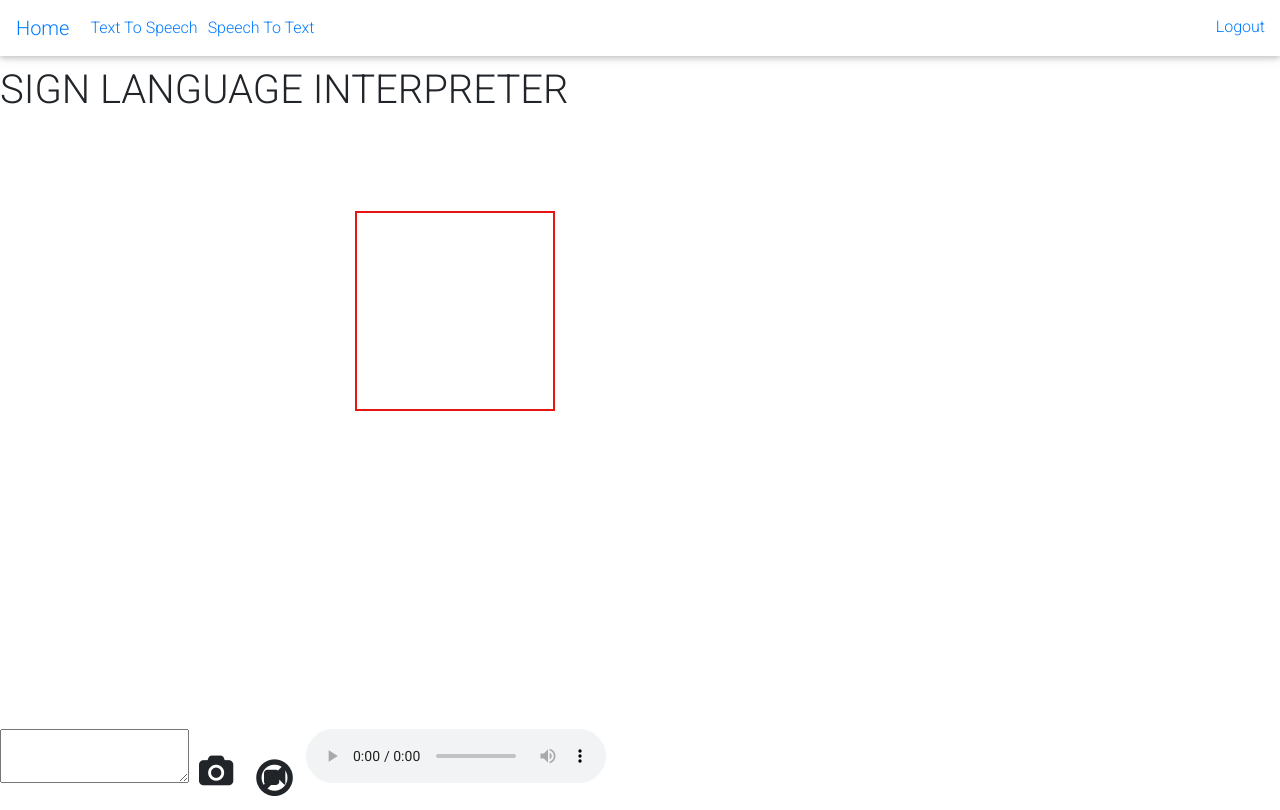
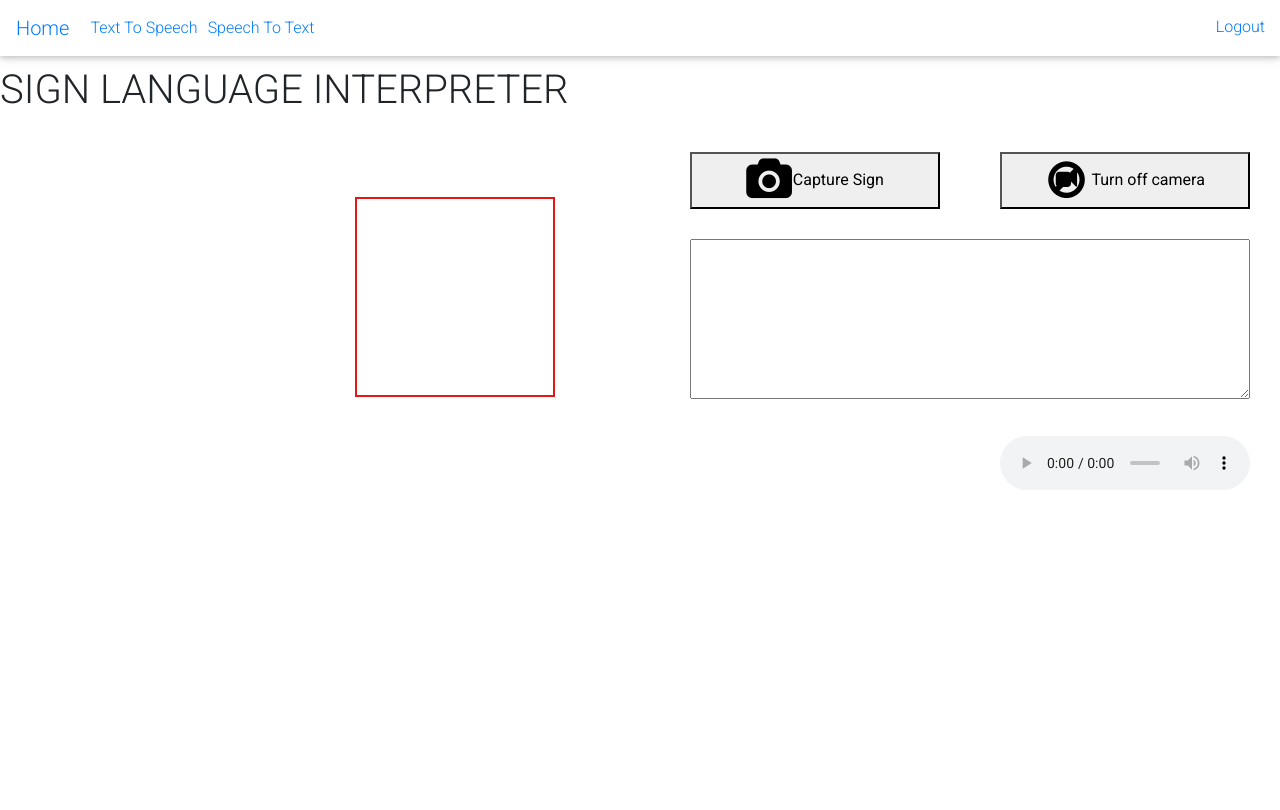
Before and after one commit to SJSUSpring2020-CMPE272/Communicator, a React (Create React App) app: page / in a window 1280 px wide. Built offline with nearby package versions, Linux system fonts and the light colour scheme; no server answers; sample sign-in values are in the browser's storage.

Commit message:
design changes

```diff
--- a/src/App.css
+++ b/src/App.css
@@ -23,3 +23,6 @@ ul.navbar-nav{
   right:15px;
   top:15px
 }
+.col{
+margin: 15px;
+}
--- /dev/null
+++ b/src/Constants.js
@@ -0,0 +1,2 @@
+export const Node_API_URL='http://localhost:3001/';
+export const Python_API_URL='http://localhost:5000/';
--- a/src/SpeechToText/index.js
+++ b/src/SpeechToText/index.js
@@ -1,10 +1,10 @@
 import React, { Component } from "react";
-
+import {Node_API_URL} from '../Constants'
 import recognizeMicrophone from "watson-speech/speech-to-text/recognize-microphone";
 export default class SpeechToText extends Component {
   state = {};
   onClickButton = () => {
-    fetch("http://localhost:3001/api/v1/credentials")
+    fetch(Node_API_URL+"api/v1/credentials")
       .then((response) => {
         return response.text();
       })
--- a/src/TextToSpeech/index.js
+++ b/src/TextToSpeech/index.js
@@ -1,4 +1,5 @@
 import React, { Component } from "react";
+import {Node_API_URL} from '../Constants'
 const voices = [
   {
     name: "en-US_MichaelV3Voice",
@@ -77,7 +78,7 @@ export default class TextToSpeech extends Component {
     audio.setAttribute("type", "audio/ogg;codecs=opus");
     audio.setAttribute(
       "src",
-      `http://localhost:3001/api/v1/synthesize?text=${text}&voice=en-US_AllisonV3Voice&download=true&accept=audio%2Fmp3`
+      `${Node_API_URL}api/v1/synthesize?text=${text}&voice=en-US_AllisonV3Voice&download=true&accept=audio%2Fmp3`
     );
   };
   render() {
--- a/src/webcam/index.css
+++ b/src/webcam/index.css
@@ -2,11 +2,21 @@
   border: 2px solid #e81515;
   height: 200px;
   width: 200px;
-  position: relative;
-  bottom: 318px;
+  position: absolute;
+  top: 60px;
   left: 355px;
 }
 
-.icons{
-  margin: 10px;
+
+
+.webcam-controls{
+  width: 100%;
+  padding: 5px;
 }
+textarea{
+  width: 100%;
+  height: 160px;
+}
+.audio{
+  width: 100%;
+}
--- a/src/webcam/index.js
+++ b/src/webcam/index.js
@@ -1,4 +1,5 @@
 import React, { useEffect } from "react";
+import { Node_API_URL, Python_API_URL } from "../Constants";
 import axios from "axios";
 import Webcam from "react-webcam";
 import "./index.css";
@@ -26,17 +27,17 @@ const WebcamCapture = () => {
   //   };
   // });
 
-  const speak = e => {
+  const speak = (e) => {
     const audio = audioElementRef.current;
     audio.setAttribute("type", "audio/ogg;codecs=opus");
     audio.setAttribute(
       "src",
-      `http://localhost:3001/api/v1/synthesize?text=${result}&voice=en-US_AllisonV3Voice&download=true&accept=audio%2Fmp3`
+      `${Node_API_URL}api/v1/synthesize?text=${result}&voice=en-US_AllisonV3Voice&download=true&accept=audio%2Fmp3`
     );
   };
   function predict(image) {
     axios
-      .post("http://localhost:5000/predict", { image_txt: image })
+      .post(Python_API_URL + "predict", { image_txt: image })
       .then((response) => {
         response.data =
           document.getElementById("result").value + " " + response.data;
@@ -58,11 +59,12 @@ const WebcamCapture = () => {
   return (
     <>
       <h1>SIGN LANGUAGE INTERPRETER</h1>
+      <div className="row">
         {toggleCam && (
-        <>
+          <div className="col">
             <Webcam
               audio={false}
-            height={400}
+              height={338}
               ref={webcamRef}
               screenshotFormat="image/jpeg"
               width={600}
@@ -71,8 +73,64 @@ const WebcamCapture = () => {
               mirrored={true}
             />
             <div className="camera-border"></div>
-        </>
+          </div>
         )}
+        {/* <img src={imageSrc} alt="Something" id={"imdId"} /> */}
+
+        {/* <canvas id="myCanvas" width="500" height="500" /> */}
+        <div className="col">
+          <div className="row">
+            <div className="col">
+              {toggleCam && (
+                <button onClick={capture} className="webcam-controls">
+                  <span className="fa-stack fa-lg icons">
+                    <i
+                      className="fa fa-camera fa-2x icons"
+                      title="Capture Sign"
+                    ></i>
+                  </span>{" "}
+                  Capture Sign
+                </button>
+              )}
+            </div>
+            <div className="col">
+              {toggleCam ? (
+                <button
+                  onClick={() => {
+                    setToggleCam(!toggleCam);
+                  }}
+                  className="webcam-controls"
+                >
+                  <span class="fa-stack fa-lg icons">
+                    <i className="fa fa-video-camera fa-stack-1x"></i>
+                    <i
+                      class="fa fa-ban fa-stack-2x"
+                      title="Turn off camera"
+                    ></i>
+                  </span>{" "}
+                  Turn off camera
+                </button>
+              ) : (
+                <button
+                  onClick={() => {
+                    setToggleCam(!toggleCam);
+                  }}
+                  className="webcam-controls"
+                >
+                  <i
+                    className="fa fa-video-camera fa-2x icons"
+                    title="Turn on camera"
+                    onClick={() => {
+                      setToggleCam(!toggleCam);
+                    }}
+                  ></i>{" "}
+                  Turn on camera
+                </button>
+              )}
+            </div>
+          </div>
+          <div className="row">
+            <div className="col">
               <textarea
                 type="text"
                 value={result}
@@ -82,46 +140,18 @@ const WebcamCapture = () => {
                   setResult(e.target.value);
                 }}
               />
-      {/* <img src={imageSrc} alt="Something" id={"imdId"} /> */}
-
-      {/* <canvas id="myCanvas" width="500" height="500" /> */}
-
-      {toggleCam && (
-        <i
-          className="fa fa-camera fa-2x icons"
-          onClick={capture}
-          title="Capture Sign"
-        ></i>
+            </div>
+          </div>
+          <div className="row">
+            <div className="col">
+              {result && (
+                <button className="webcam-controls" onClick={speak}>
+                  <i class="fa fa-volume-up fa-2x icons"></i>
+                  Speak
+                </button>
               )}
-
-      {/* <button
-        onClick={() => {
-          setToggleCam(!toggleCam);
-        }}
-      >
-        Turn {toggleCam ? "Off" : "On"} camera
-      </button> */}
-      {toggleCam ? (
-        <span
-          class="fa-stack fa-lg icons"
-          onClick={() => {
-            setToggleCam(!toggleCam);
-          }}
-        >
-          <i className="fa fa-video-camera fa-stack-1x"></i>
-          <i class="fa fa-ban fa-stack-2x" title="Turn off camera"></i>
-        </span>
-      ) : (
-        <i
-          className="fa fa-video-camera fa-2x icons"
-          title="Turn on camera"
-          onClick={() => {
-            setToggleCam(!toggleCam);
-          }}
-        ></i>
-      )}
-
-      {result && <i class="fa fa-volume-up fa-2x icons" onClick={speak}></i>}
+            </div>
+            <div className="col">
               <audio
                 ref={audioElementRef}
                 autoPlay
@@ -131,6 +161,10 @@ const WebcamCapture = () => {
               >
                 Your browser does not support the audio element.
               </audio>
+            </div>
+          </div>
+        </div>
+      </div>
     </>
   );
 };
```
Lines whose indentation alone changed are shown as unchanged.
